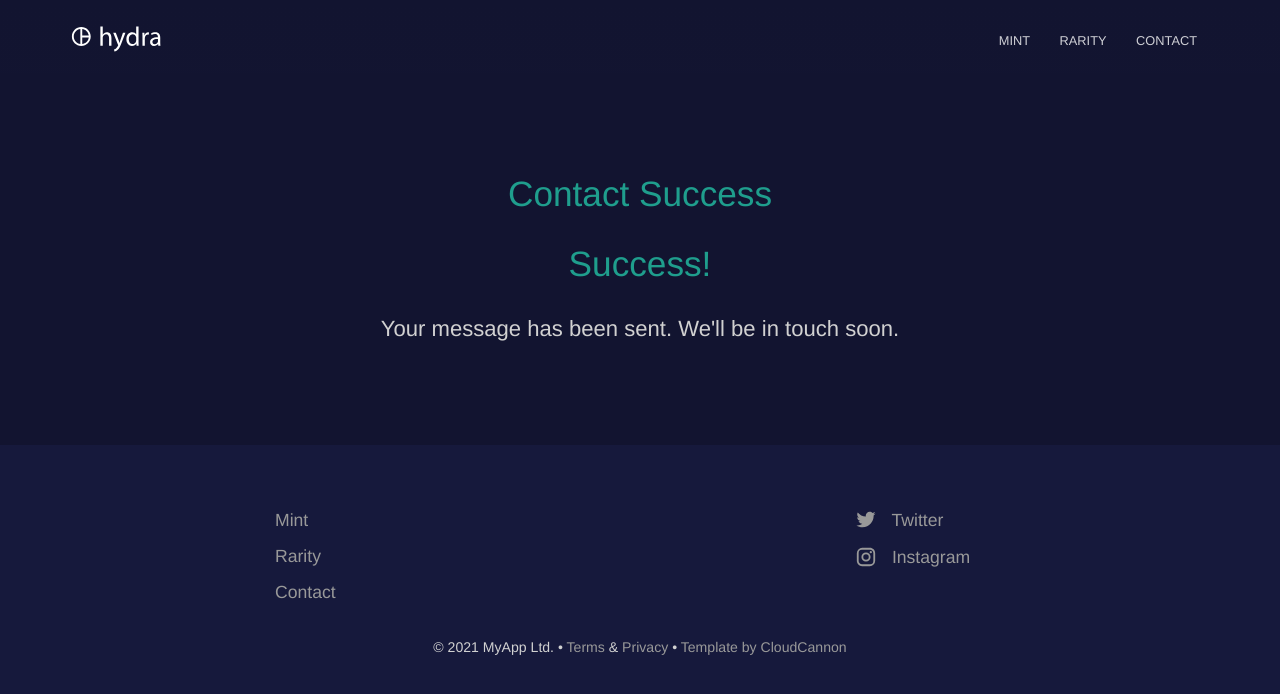
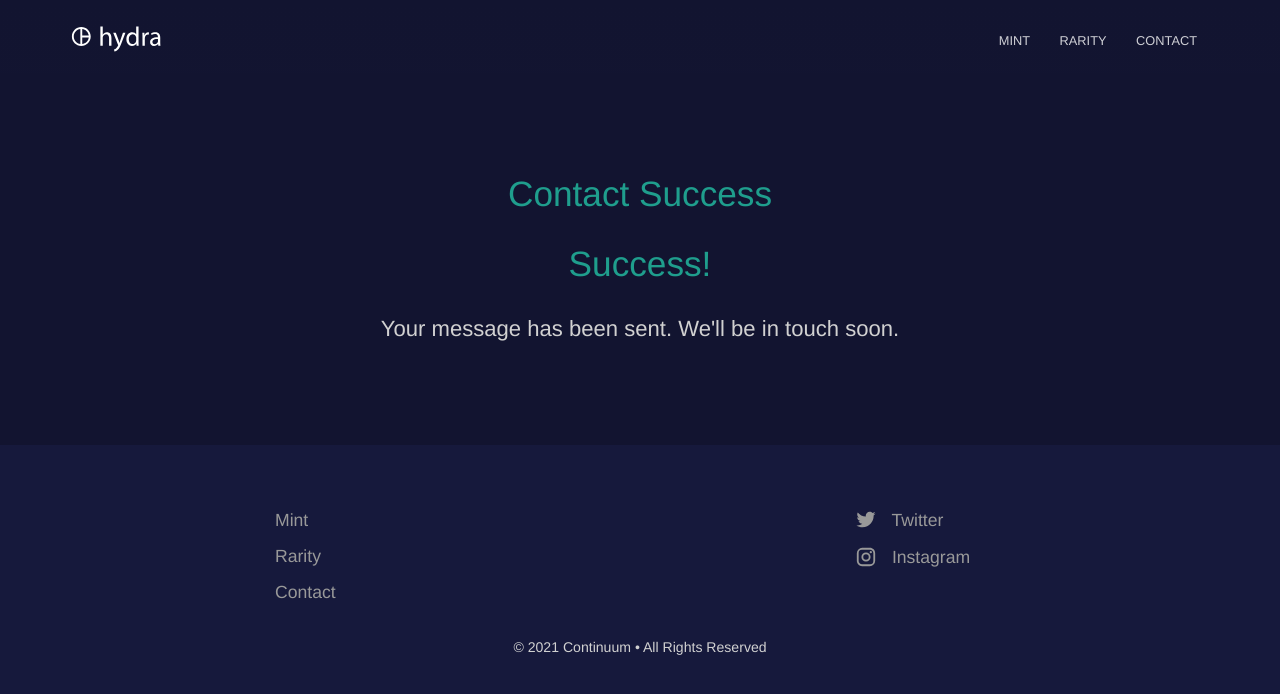
Before and after one commit to Temperedfire/continuum, a Jekyll site: the page built from contact-success.html, in a window 1280 px wide. Shown: the top 694 px of the page. Built offline with Jekyll 4.4.1, drawn with Linux system fonts in a browser that asks for light colours.

Commit message:
Update default.html

```diff
--- a/_layouts/default.html
+++ b/_layouts/default.html
@@ -44,7 +44,7 @@
 					</ul>
 					{% endfor %}
 				</div>
-				<p class="copyright">&copy; {{ site.time | date: '%Y' }} MyApp Ltd. • <a href="#">Terms</a> &amp; <a href="#">Privacy</a> • <a href="https://cloudcannon.com/">Template by CloudCannon</a></p>
+				<p class="copyright">&copy; {{ site.time | date: '%Y' }} Continuum • All Rights Reserved </p>
 			</div>
 		</footer>
 		<script>
```
